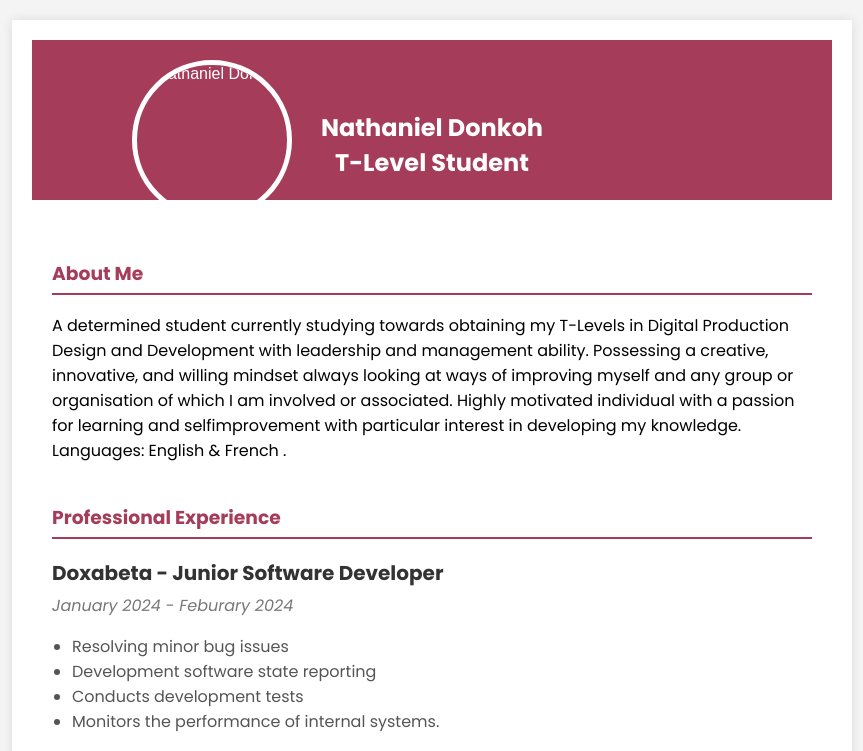
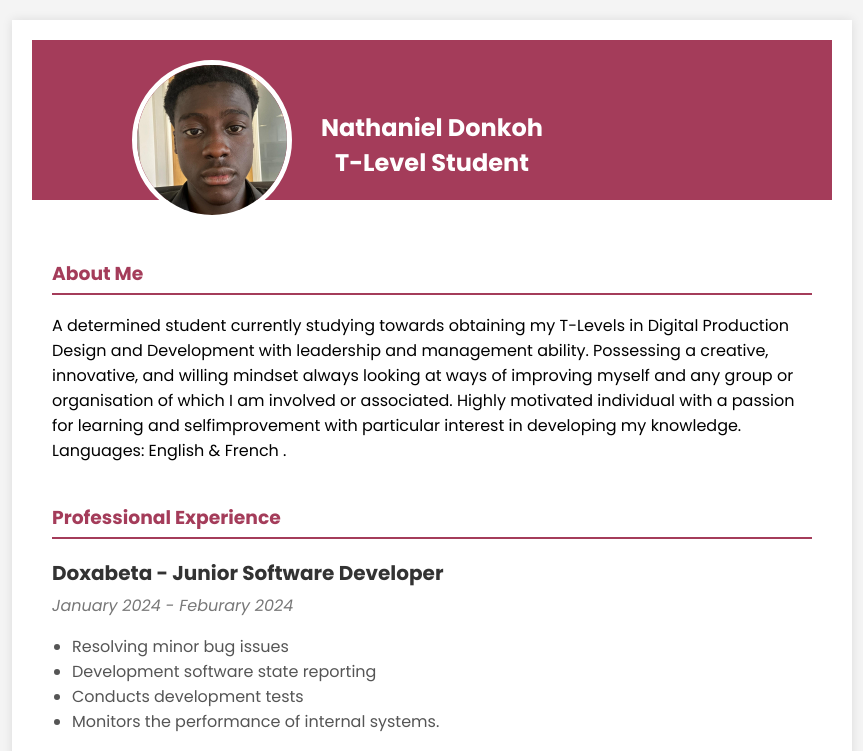
Before and after one commit to NathanielDonkoh/cv-project, a plain HTML site: page index.html in a window 1280 px wide. Shown: the top 751 px of the page, without its empty margins (208-1071 px from the left). Drawn offline with nearby package versions, Linux system fonts and the light colour scheme.

Commit message:
rename files and folders

```diff
--- a/My CV Website.html
+++ b/index.html
@@ -13,7 +13,7 @@
 <body>
     <div class="container">
         <div class="header">
-            <img src="C:\Users\Nathaniel Donkoh\Downloads\WhatsApp Image 2024-07-15 at 13.41.06.jpeg" alt="Nathaniel Donkoh" class="profile-pic">
+            <img src="profile_pic.jpeg" alt="Nathaniel Donkoh" class="profile-pic">
             <div class = "BoxSeperate"></div>
         <h2>Nathaniel Donkoh</h2>
         <h2>T-Level Student</h2>
```
Also changed, not shown: profile_pic.jpeg (added).
